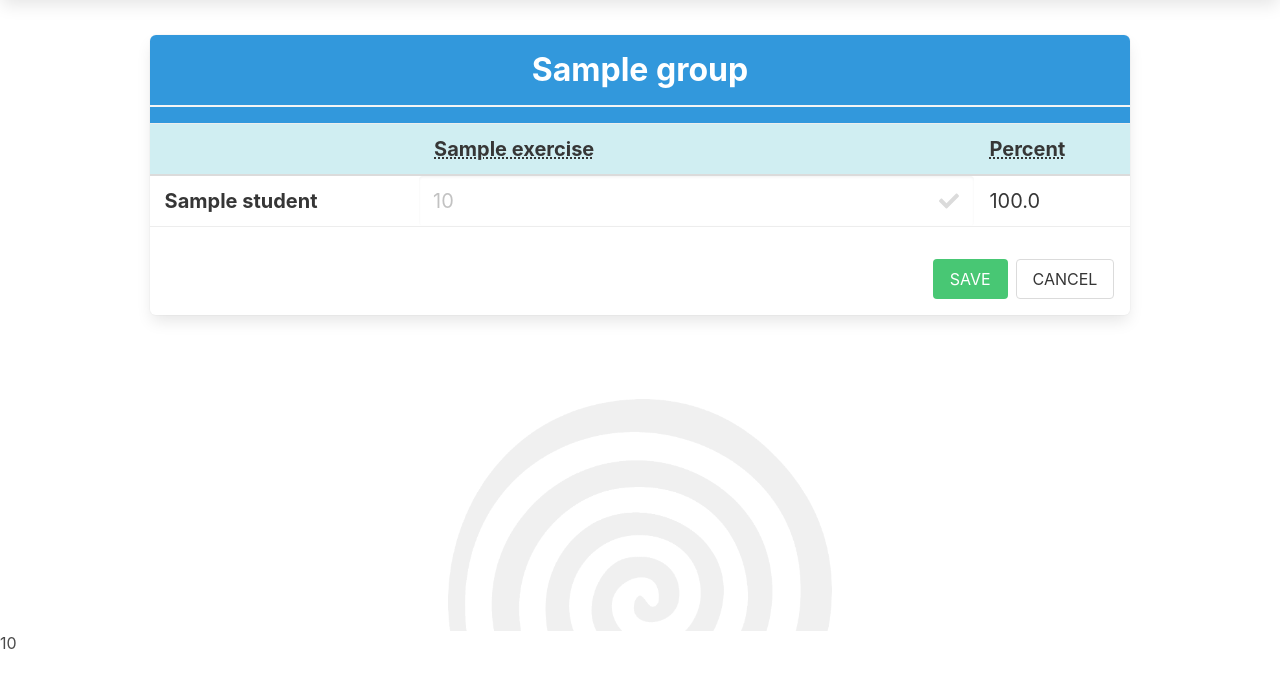
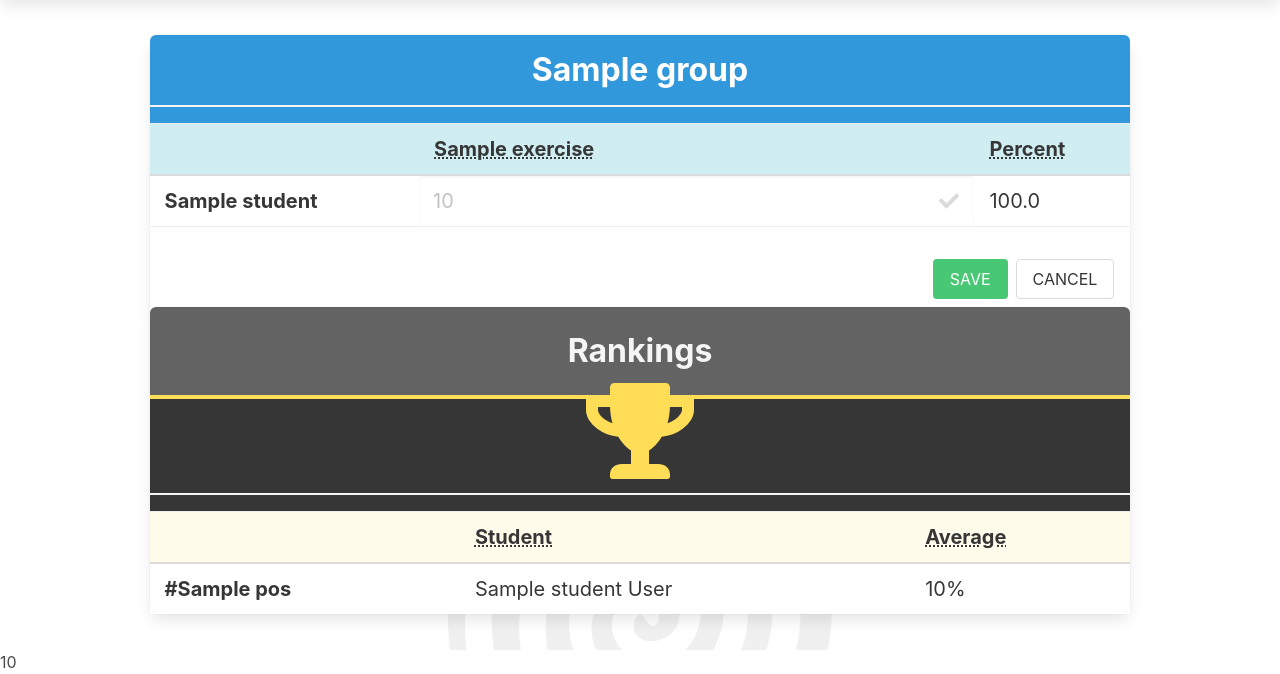
Before and after one commit to ostatni5/hall-of-fame, a Django app: template hallOfFameClient/templates/hallOfFameClient/group_tab.html in a window 1280 px wide. Shown: the part 274-948 px from the top of the page. Before the commit the page ends 923 px from the top, so only its background shows below. Run offline with Django 3.2, Linux system fonts and the light colour scheme; tables that the repository leaves empty hold one stand-in row (values such as "Sample post"); the template is opened without the code that fills it: values that come from a table or form of the project are taken from there, most other values are stand-ins (such as "Sample title", 1, 10 or a date in 2020); parts of the project's set-up code (start-up, migrations or seed data) failed here and were passed over; some libraries are stand-ins or nearby versions.

Commit message:
Add Ranking to Lecturer View

```diff
--- a/hallOfFameClient/templates/hallOfFameClient/group_tab.html
+++ b/hallOfFameClient/templates/hallOfFameClient/group_tab.html
@@ -4,7 +4,7 @@
 {% block title %}{{ subject.name }}{% endblock %}
 {% block hero %}
     {% with groupsCtx.username as username %}
-  {{block.super}}
+        {{ block.super }}
     {% endwith %}
 {% endblock %}
 {% block herotitle %}{{ subject.name }}{% endblock %}
@@ -30,18 +30,24 @@
         {% if msg %}
             <article class="message is-success">
                 <div class="message-body">
-                    {{msg}}
+                    {{ msg }}
                 </div>
             </article>
         {% endif %}
+        {% for k,group in groupsCtx.ctx_list.items %}
             <div class="columns is-centered">
                 <div class="column is-four-fifths-desktop is-12-tablet tile is-ancestor is-vertical">
-                {% for k,group in groupsCtx.ctx_list.items %}
-                {% include 'hallOfFameClient/includes/group_tab_grades_tile.html' with group=group subject=subject  %}
-                {% endfor %}
+                    {% include 'hallOfFameClient/includes/group_tab_grades_tile.html' with group=group subject=subject %}
                 </div>
             </div>
+            <div class="columns is-centered">
+                <div class="column is-four-fifths-desktop is-12-tablet tile is-ancestor is-vertical">
+                    {% include 'hallOfFameClient/includes/group_ranks_panel.html' with group_ranking=group.ranking %}
                 </div>
+            </div>
+
+        {% endfor %}
+
     </section>
 
 
--- /dev/null
+++ b/hallOfFameClient/templates/hallOfFameClient/includes/group_ranks_panel.html
@@ -0,0 +1,66 @@
+{% load static hallOfFame_extra %}
+<article class="panel is-dark" style="height: 100%;">
+    <div class="panel-heading is-size-3 has-text-centered has-text-light"
+         style="border-bottom: 4px solid #ffdd57; background: #636363;">
+        <p class="has-text-centered">
+            Rankings
+        </p>
+    </div>
+    <div class="panel-block has-text-light has-background-dark is-block" style="border-bottom: 2px solid #f5f5f5;">
+        <div class="columns is-gapless is-mobile">
+            <div class="column is-4 has-text-centered has-text-light">
+            </div>
+            <p class="is-hidden-mobile column is-4 has-text-centered has-text-light">
+                <span class="icon is-large is-size-4 has-text-warning">
+                    <i class="fas fa-4x fa-trophy"></i>
+                </span>
+            </p>
+            <div class="column is-4 has-text-centered has-text-light">
+            </div>
+        </div>
+    </div>
+    <p class="panel-block has-text-light has-background-dark">
+    </p>
+    <div class="panel-block is-block is-paddingless">
+        <div class="table-container">
+            <table class="table is-fullwidth is-size-5 is-hoverable is-striped">
+                <thead>
+                <tr class="is-bold" style="background: #fffbeb">
+                    <th></th>
+                    <th><abbr title="Student on this rank">Student</abbr></th>
+                    <th><abbr title="Average from this course">Average</abbr></th>
+                </tr>
+                </thead>
+                <tbody>
+                {% for ranking in group_ranking %}
+                    {% with student=ranking.student %}
+                        <tr>
+                            <th>#{{ ranking.pos }}</th>
+                            <td>
+                            <span>
+                                {{ student.name }} {{ " " }} {{ student.surname }}
+                            </span>
+                                {% if ranking.pos == 1 %}
+                                    <span class="is-icon is-medium has-text-warning">
+                                <i class="fas fa-fw fa-lg fa-medal"></i>
+                            </span>
+                                {% elif ranking.pos == 2 %}
+                                    <span class="is-icon is-medium has-text-grey-light">
+                                <i class="fas fa-fw fa-lg fa-medal"></i>
+                            </span>
+                                {% elif ranking.pos == 3 %}
+                                    <span class="is-icon is-medium" style="color: #CD7F32">
+                                <i class="fas fa-fw fa-lg fa-medal"></i>
+                            </span>
+                                {% endif %}
+                            </td>
+                            <td>{{ ranking.mean_value|roundTo:2 }}%</td>
+                        </tr>
+                    {% endwith %}
+                {% empty %}
+                {% endfor %}
+                </tbody>
+            </table>
+        </div>
+    </div>
+</article>
```
Also changed, not shown: hallOfFameClient/views.py (+7 -3 lines). Lines whose indentation alone changed are shown as unchanged.
